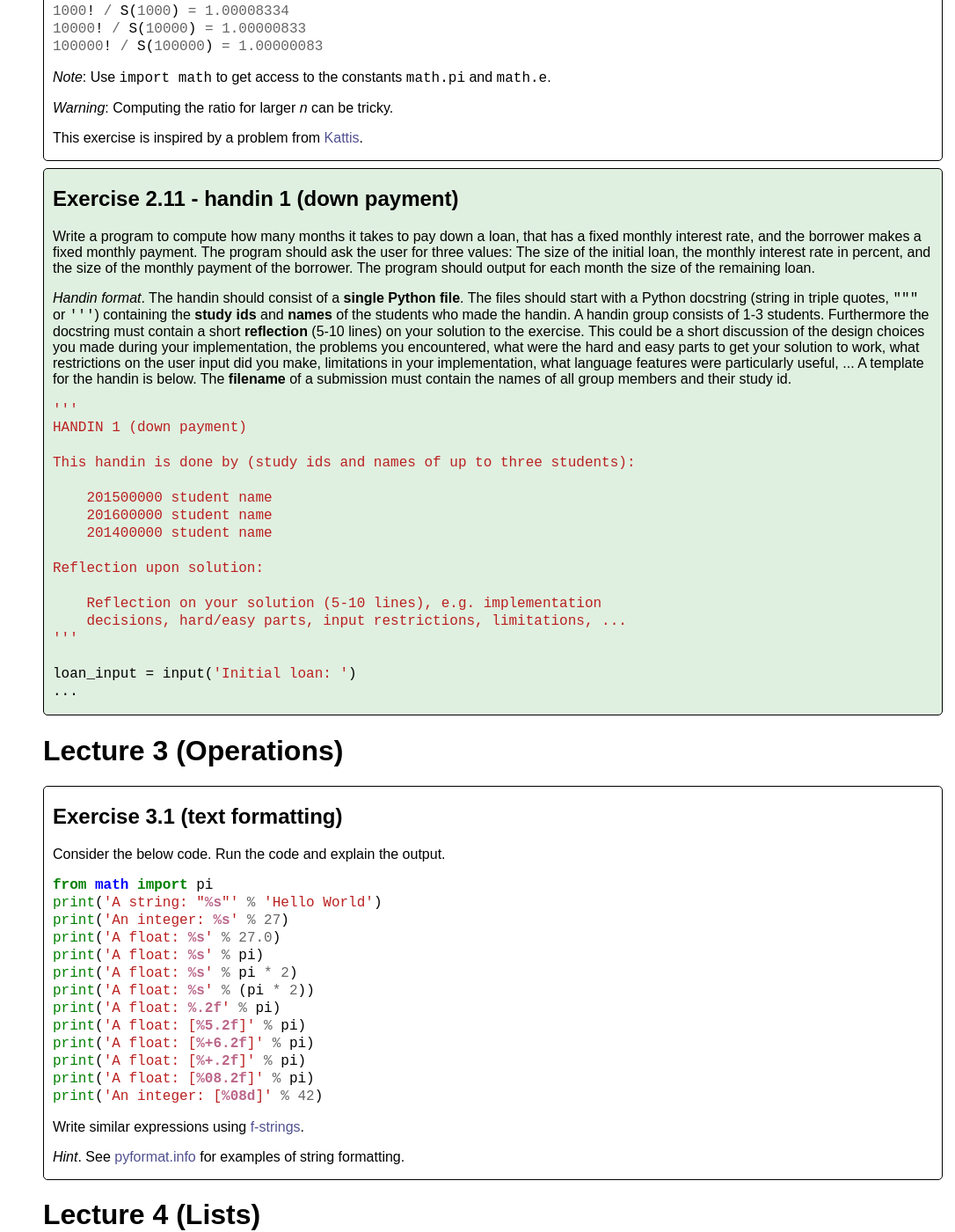
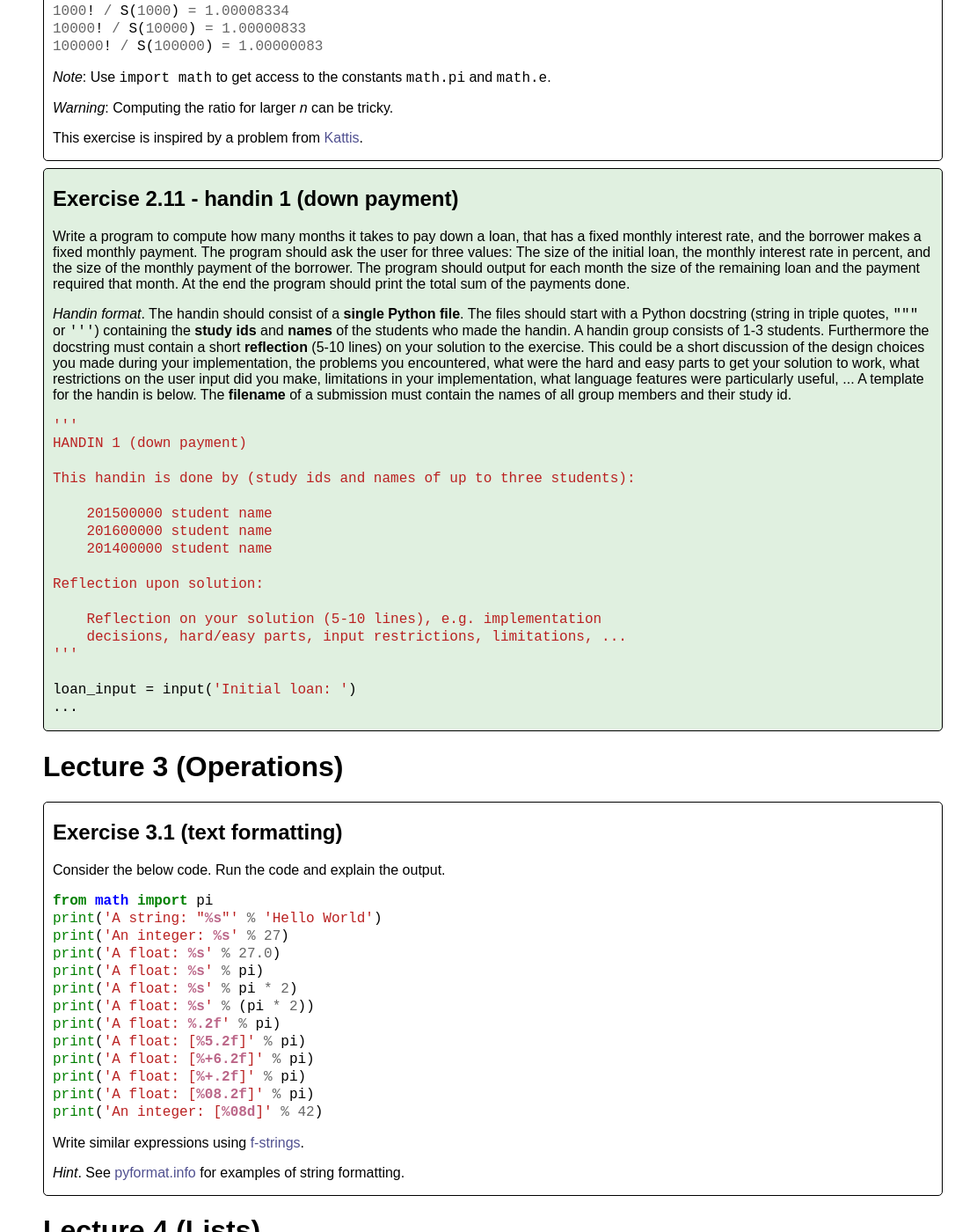
Before and after one commit to gsbrodal/gsbrodal.github.io, a Jekyll site: the page built from ipsa/exercises.html, in a window 1280 px wide and 1400 px high, scrolled down 3620 px. Shown: the whole window at 88% size, without its empty margins (194-1280 px from the left). Built offline with Jekyll 4.4.1, drawn with Linux system fonts in a browser that asks for light colours; some of the changed lines change nothing that is shown; some of the changed text lies outside the part shown.

Commit message:
exercises.html

```diff
--- a/ipsa/exercises.html
+++ b/ipsa/exercises.html
@@ -187,7 +187,7 @@ Recall <em>f</em>'(<em>x</em>) = 2 * <em>x</em>. In your computations you can us
 <a name="handin1"></a>
 <div class="handin">
 <h2>Exercise 2.11 - handin 1 (down payment)</h2>
-<p>Write a program to compute how many months it takes to pay down a loan, that has a fixed monthly interest rate, and the borrower makes a fixed monthly payment. The program should ask the user for three values: The size of the initial loan, the monthly interest rate in percent, and the size of the monthly payment of the borrower. The program should output for each month the size of the remaining loan.</p>
+<p>Write a program to compute how many months it takes to pay down a loan, that has a fixed monthly interest rate, and the borrower makes a fixed monthly payment. The program should ask the user for three values: The size of the initial loan, the monthly interest rate in percent, and the size of the monthly payment of the borrower. The program should output for each month the size of the remaining loan and the payment required that month. At the end the program should print the total sum of the payments done.</p>
 <p><em>Handin format</em>. The handin should consist of a <strong>single Python file</strong>. The files should start with a Python docstring (string in triple quotes, <code>"""</code> or <code>'''</code>) containing the <strong>study ids</strong> and <strong>names</strong> of the students who made the handin. A handin group consists of 1-3 students. Furthermore the docstring must contain a short <strong>reflection</strong> (5-10 lines) on your solution to the exercise. This could be a short discussion of the design choices you made during your implementation, the problems you encountered, what were the hard and easy parts to get your solution to work, what restrictions on the user input did you make, limitations in your implementation, what language features were particularly useful, ... A template for the handin is below.  The <strong>filename</strong> of a submission must contain the names of all group members and their study id.</p>
 <div class="codehilite"><pre><span></span><code><span class="s">&#39;&#39;&#39;</span>
 <span class="s">HANDIN 1 (down payment)</span>
@@ -239,7 +239,7 @@ Recall <em>f</em>'(<em>x</em>) = 2 * <em>x</em>. In your computations you can us
 <div class="codehilite"><pre><span></span><code><span class="nv">please</span><span class="w"> </span><span class="nv">generate</span><span class="w"> </span><span class="nv">python</span><span class="w"> </span><span class="nv">code</span><span class="w"> </span><span class="k">for</span><span class="w"> </span><span class="nv">printing</span><span class="w"> </span><span class="nv">all</span><span class="w"> </span><span class="nv">squares</span><span class="w"> </span><span class="nv">between</span><span class="w"> </span><span class="mi">1</span><span class="w"> </span><span class="nv">and</span><span class="w"> </span><span class="mi">100</span>
 </code></pre></div>
 
-<p>Use e.g. chatgpt.com, gimini.google.com, aistudio.google.com, claude.ai...</p>
+<p>Use e.g. chatgpt.com, gemini.google.com, aistudio.google.com, claude.ai...</p>
 <p>Run the generated code locally on your machine (the AI likely already has told
 you what the output should will be).</p>
 </div>
@@ -294,7 +294,7 @@ AI generates code that passes the tests.</p>
 </div>
 <div class="exercise">
 <h2>Exercise 4.3 (tell an AI about your code understanding - II)</h2>
-<p>Likely in Exercise 4.2, ask an AI to generate code based on your
+<p>Like in Exercise 4.2, ask an AI to generate code based on your
 specification of the below function <code>original_function</code>.
 Insert the AI generated code below, and run the tests.</p>
 <div class="codehilite"><pre><span></span><code><span class="k">def</span><span class="w"> </span><span class="nf">original_function</span><span class="p">(</span><span class="n">L</span><span class="p">):</span>
```
